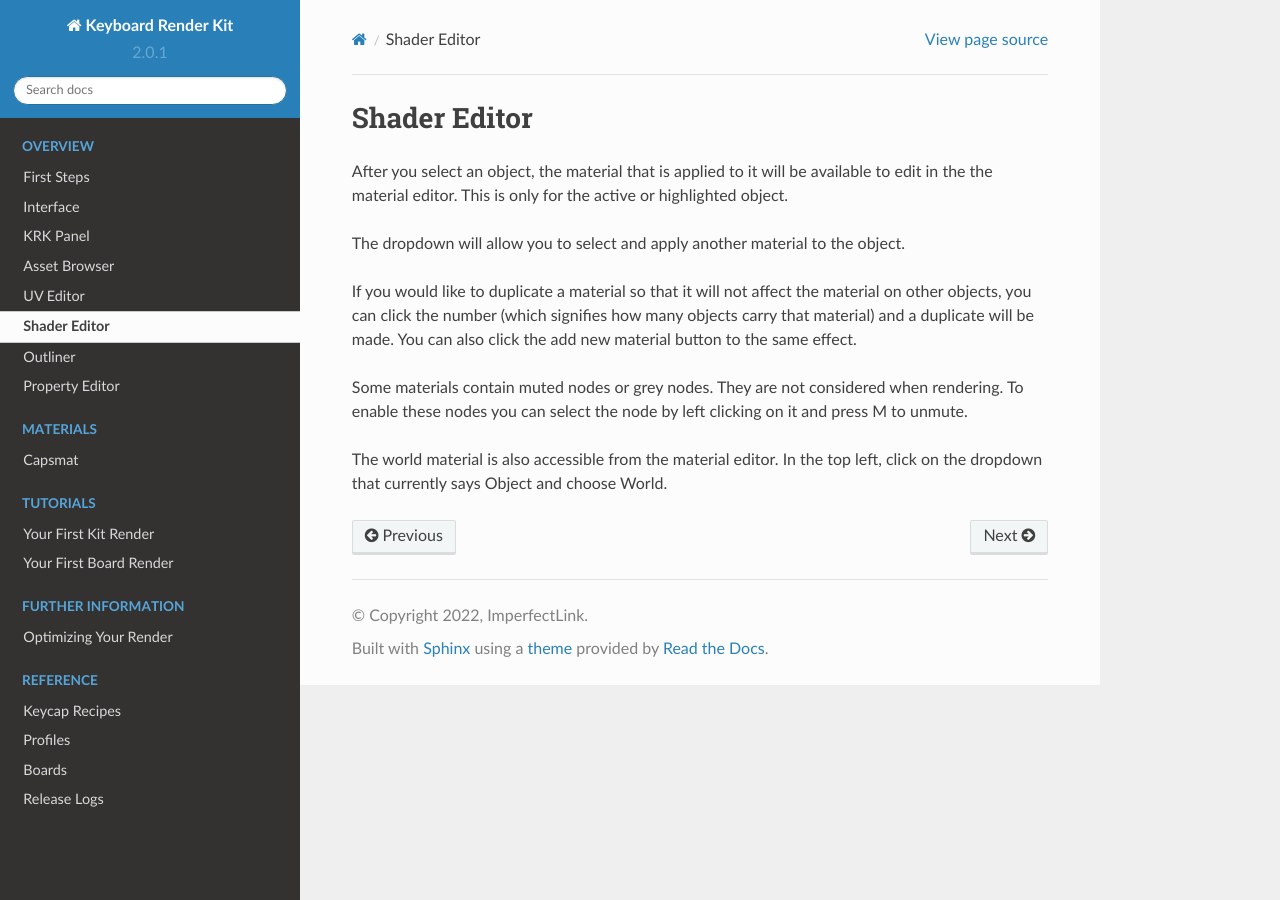
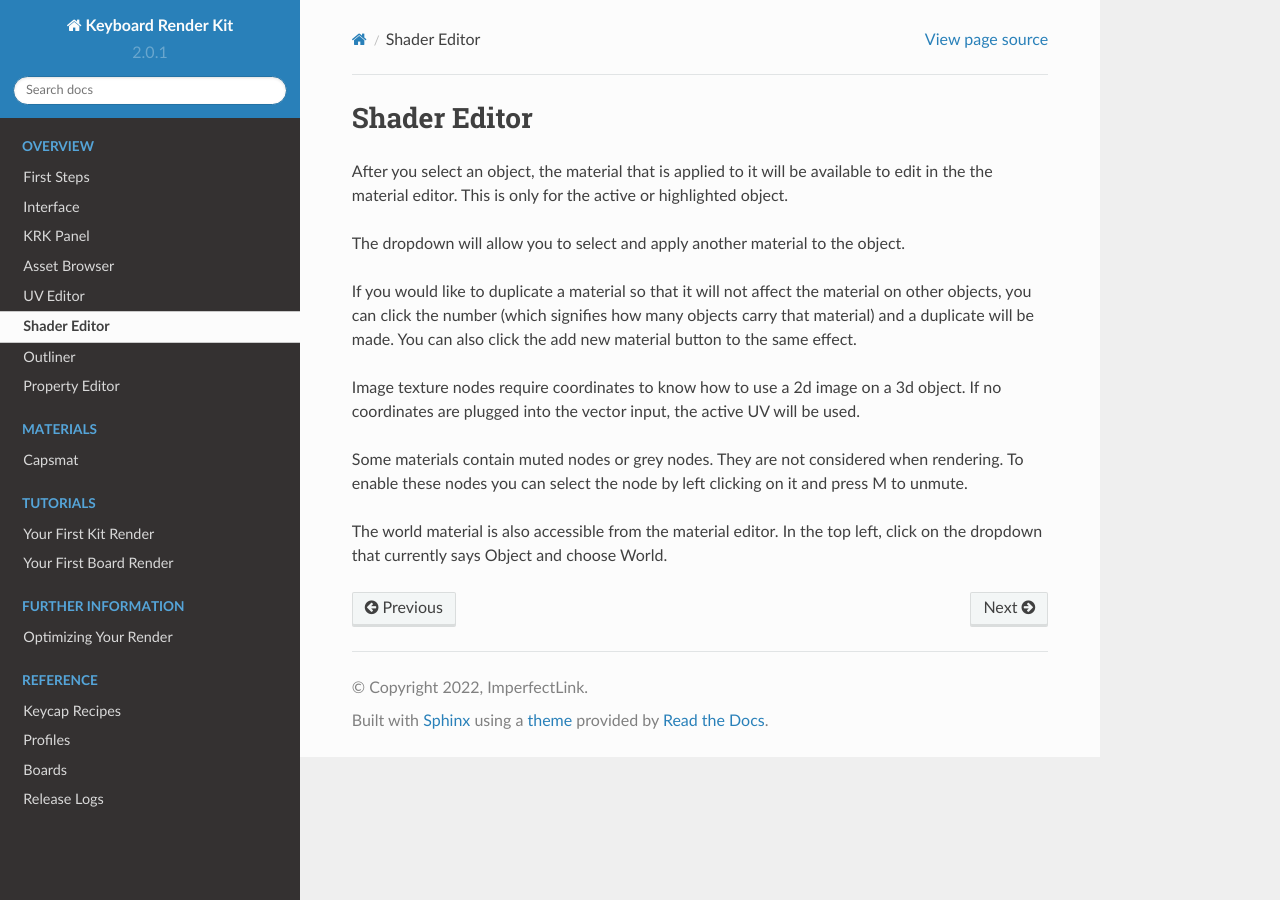
Before and after one commit to imperfectlink/KeyboardRenderKit, a Sphinx documentation site: the page built from docs/source/materials.rst, in a window 1280 px wide. Built offline with Sphinx 7.4.7 and the Read the Docs theme 2.0.0, drawn with Linux system fonts in a browser that asks for light colours.

Commit message:
Update materials.rst

```diff
--- a/docs/source/materials.rst
+++ b/docs/source/materials.rst
@@ -6,6 +6,8 @@ The dropdown will allow you to select and apply another material to the object.
 
 If you would like to duplicate a material so that it will not affect the material on other objects, you can click the number (which signifies how many objects carry that material) and a duplicate will be made. You can also click the add new material button to the same effect.
 
+Image texture nodes require coordinates to know how to use a 2d image on a 3d object. If no coordinates are plugged into the vector input, the active UV will be used.
+
 Some materials contain muted nodes or grey nodes. They are not considered when rendering. To enable these nodes you can select the node by left clicking on it and press M to unmute.
 
 The world material is also accessible from the material editor. In the top left, click on the dropdown that currently says Object and choose World.
```
